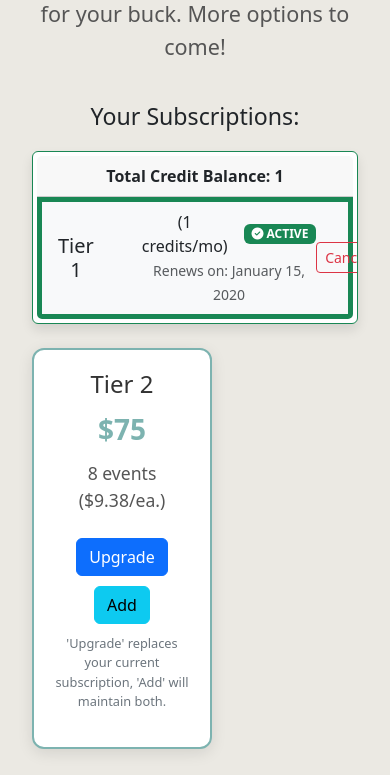
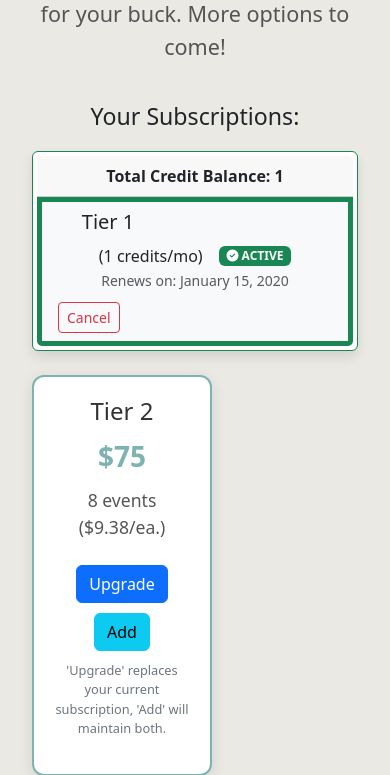
Before and after one commit to Ayjemal07/PickUpVolleyBallPdx, a Flask app: page /subscriptions in a window 390 px wide. Shown: the part 192-967 px from the top of the page. Run offline with Flask 3, Linux system fonts and the light colour scheme; a user stored in the database is signed in; tables that the repository leaves empty hold one stand-in row (values such as "Sample post"); some libraries are stand-ins or nearby versions.

Commit message:
subscription styles mobile friendly design

```diff
--- a/app/templates/subscriptions.html
+++ b/app/templates/subscriptions.html
@@ -68,15 +68,25 @@
 
     @media (max-width: 768px) {
         .subscription-plans {
-        /* If using Flexbox, force stacking */
             flex-direction: column;
-        /* Ensure plans take full width */
             gap: 20px;
         }
 
         .plan {
             width: 100%;
             margin-bottom: 20px;
+        }
+
+        /* --- ADD THIS NEW CSS BLOCK --- */
+        .list-group-item.d-flex {
+            flex-direction: column; /* Stack items vertically */
+            align-items: flex-start !important; /* Align all items to the left */
+            gap: 10px; /* Add space between the stacked items */
+        }
+
+        .list-group-item .flex-grow-1 {
+            margin-left: 0 !important; /* Remove the large left margin */
+            width: 100%; /* Ensure it takes full width */
         }
     }
 </style>
```
Lines whose indentation alone changed are shown as unchanged.
